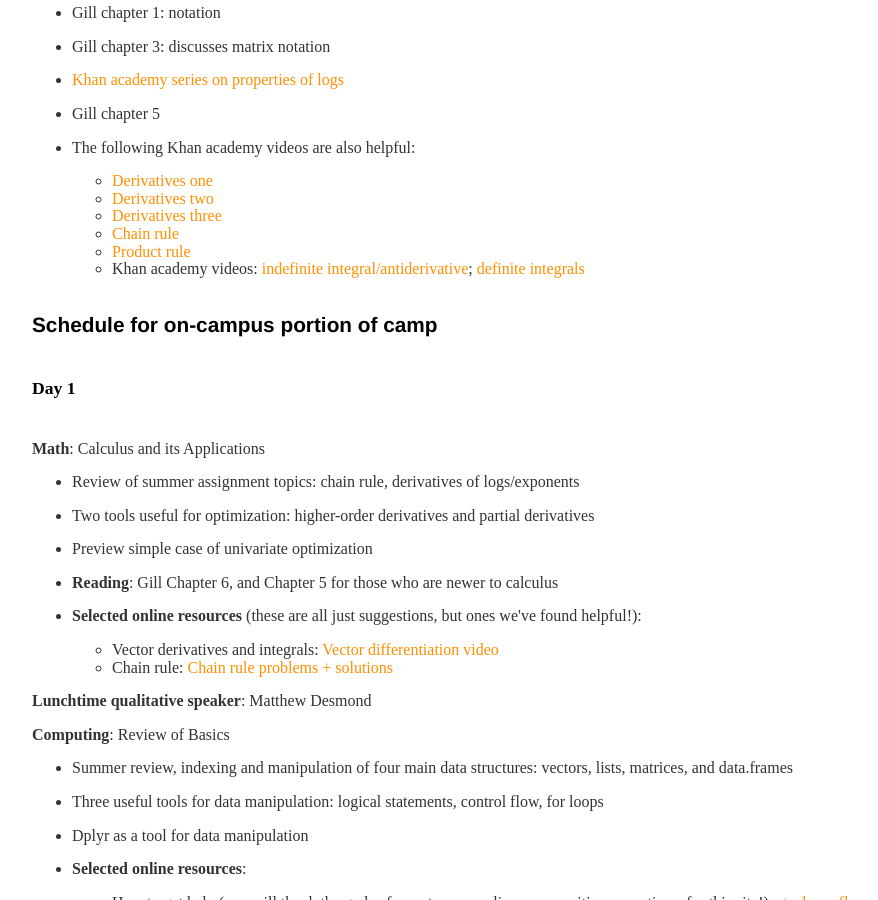
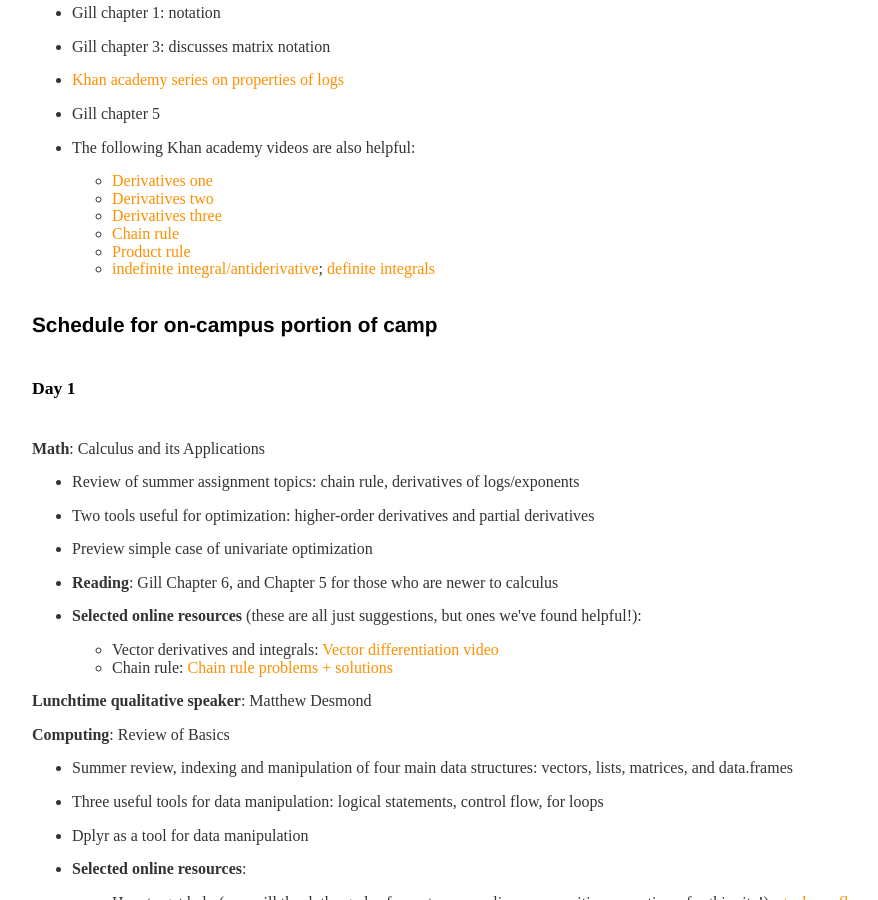
Before and after one commit to bstewart/princeton_methods_camp, a Jekyll site: the page built from materials/index.html, in a window 1280 px wide and 900 px high, scrolled down 1127 px. Shown: the whole window, without its empty margins (160-1038 px from the left). Built offline with Jekyll 4.4.1, drawn with Linux system fonts in a browser that asks for light colours.

Commit message:
summer req updates

```diff
--- a/materials/index.html
+++ b/materials/index.html
@@ -68,7 +68,7 @@ title: Course Materials
 
 								<li><a href="http://www.khanacademy.org/math/calculus/v/product-rule">Product rule</a></li>
 
-								<li>Khan academy videos: <a href="https://www.khanacademy.org/math/integral-calculus/indefinite-definite-integrals/indefinite-integrals/v/antiderivatives-and-indefinite-integrals">indefinite integral/antiderivative</a>; <a href="https://www.youtube.com/watch?v=0RdI3-8G4Fs">definite integrals</a></li>
+								<li><a href="https://www.khanacademy.org/math/integral-calculus/indefinite-definite-integrals/indefinite-integrals/v/antiderivatives-and-indefinite-integrals">indefinite integral/antiderivative</a>; <a href="https://www.youtube.com/watch?v=0RdI3-8G4Fs">definite integrals</a></li>
 
 							</ul></li>
 
```
